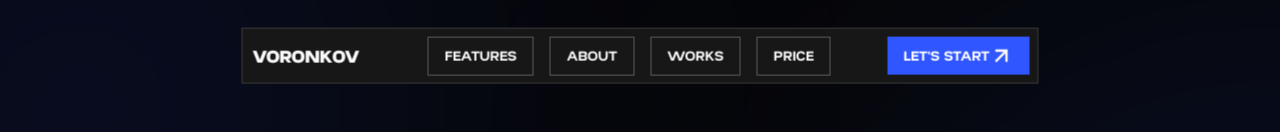
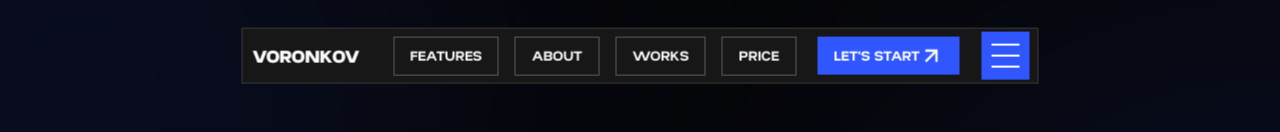
Before and after one commit to Lapik542/voronkov, an Angular app: page / in a window 1280 px wide. Shown: the top 132 px of the page. Built offline with nearby package versions, Linux system fonts and the light colour scheme.

Commit message:
fix burder menu mobile

```diff
--- a/src/app/app.component.html
+++ b/src/app/app.component.html
@@ -44,7 +44,7 @@
         alt="arrow"
       />
     </button>
-    <div class="menu-icon" (click)="toggleMenu()">
+    <div class="menu-icon" (click)="toggleMenu()" [ngClass]="{'active': openModalMobile}">
       <span class="line-burger"></span>
       <span class="line-burger"></span>
       <span class="line-burger"></span>
@@ -986,7 +986,7 @@
   </div>
 </div>
 
-<div class="modal-mobile" [ngClass]="{ active: openModalMobile }">
+<div class="modal-mobile" [ngClass]="{ 'active': openModalMobile }">
   <div class="container-modal-mobile">
     <div class="nav-burger-menu">
       <div
--- a/src/app/app.component.scss
+++ b/src/app/app.component.scss
@@ -111,22 +111,25 @@
 }
 
 .menu-icon {
+  display: flex;
   padding: 12px 10px;
   width: 48px;
   height: 48px;
   background-color: #3057ff;
   flex-direction: column;
   justify-content: space-between;
+  cursor: pointer;
 }
 
 .line-burger {
   width: 100%;
   height: 2px;
   background: #fff;
+  transition: all 0.3s ease;
 }
 
 .menu-icon.active .line-burger:nth-child(1) {
-  transform: rotate(45deg) translate(5px, 5px);
+  transform: rotate(45deg) translate(8px, 8px);
 }
 
 .menu-icon.active .line-burger:nth-child(2) {
@@ -134,7 +137,7 @@
 }
 
 .menu-icon.active .line-burger:nth-child(3) {
-  transform: rotate(-45deg) translate(5px, -5px);
+  transform: rotate(-45deg) translate(8px, -7px);
 }
 
 .modal-mobile {
@@ -145,14 +148,11 @@
   height: 100%;
   background: rgb(6, 6, 6, 0.6);
   z-index: 50;
-  transition:
-    transform 0.6s ease-in-out,
-    right 0.6s ease-in-out;
+  transition: right 0.6s ease-in-out;
 }
 
 .modal-mobile.active {
   right: 0;
-  transform: translateX(0);
 }
 
 .container-modal-mobile {
```
